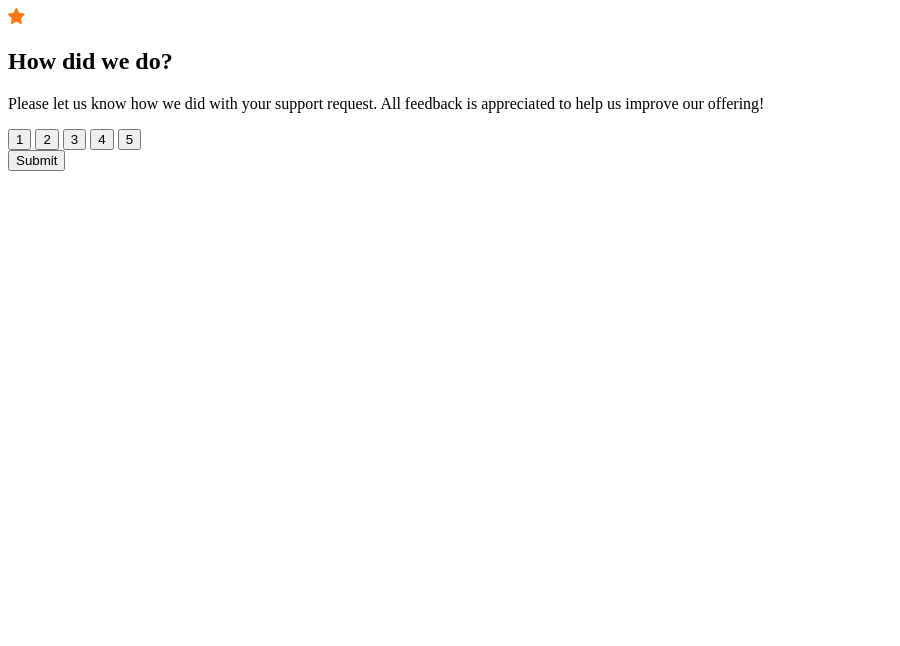
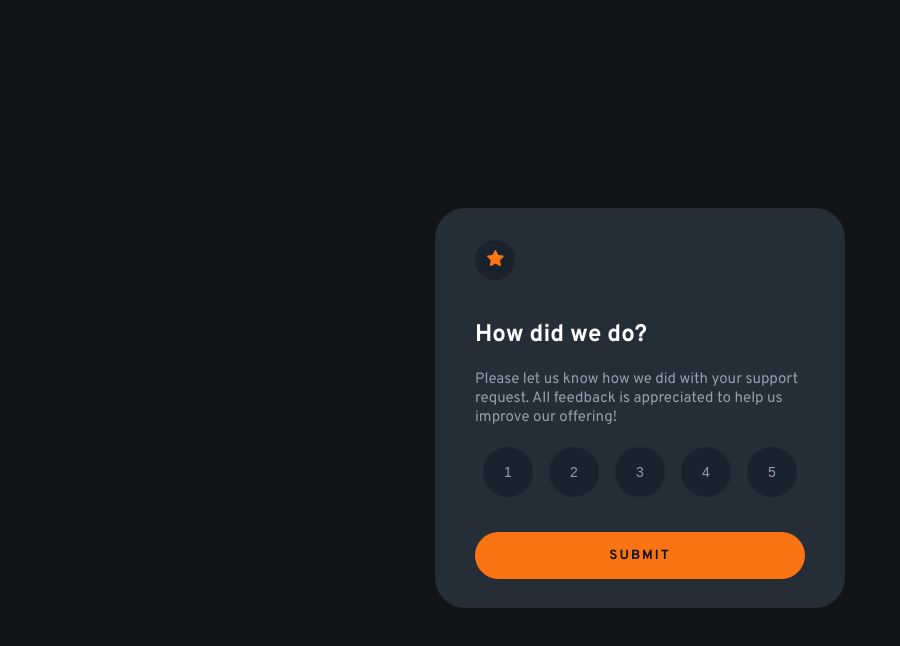
Before and after one commit to AhAh66/Interactive-rating-component1, a plain HTML site: page index.html in a window 1280 px wide. Shown: the whole page, without its empty margins (0-900 px from the left). Drawn offline with Linux system fonts and the light colour scheme; files whose address does not match are found by name.

Commit message:
Update index.html

```diff
--- a/index.html
+++ b/index.html
@@ -11,7 +11,151 @@
   <link rel="preconnect" href="https://fonts.gstatic.com" crossorigin>
   <link href="https://fonts.googleapis.com/css2?family=Inter:ital,opsz,wght@0,14..32,100..900;1,14..32,100..900&family=Overpass:ital,wght@0,100..900;1,100..900&family=Roboto:wght@500;700&display=swap" rel="stylesheet">
   <!-- Feel free to remove these styles or customise in your own stylesheet 👍 -->
-   <link rel="stylesheet" href="/interactive-rating-component1-main/style.css">
+<style>:root{
+    --Orange: hsl(25, 97%, 53%);
+    --White: hsl(0, 0%, 100%);
+    --Light-Grey: hsl(217, 12%, 63%);
+    --Dark-Blue: hsl(213, 19%,18%);
+    --Very-DarkBlue: hsl(216, 12%, 8%);
+}
+body{
+    background-color: var(--Very-DarkBlue);
+    color: var(--White);
+    display: flex;
+    justify-content: center; /* Horizontally centers */
+    align-items: center;    /* Vertically centers */
+    height: 100vh;
+    font-family: "Overpass", serif;
+}
+p{
+    color: var(--Light-Grey);
+font-size: 15px;
+font-weight: 400;
+}
+h2{
+    margin-top: 40px;
+}
+.card{
+    background-color: var(--Dark-Blue);
+    width: 330px;
+    height: 300px;
+    padding: 40px;
+    border-radius: 30px;
+padding-top: 60px;
+
+}
+.submit{
+    width: 100%;
+    border: none;
+    background-color: var(--Orange);
+    padding: 15px 24px;
+    border-radius: 34px;
+    text-align: center;
+    margin-top: 30px;
+    color: var(--Very-DarkBlue);
+    letter-spacing: 2px;
+    text-transform: uppercase;
+    cursor: pointer;
+  font-family: "Overpass", serif;
+  font-weight: 700;
+}
+.submit:hover{
+    background-color: var(--White);
+}
+.star{
+    width: 20px;
+   height: 20px;
+   padding: 10px;
+    border-radius: 50%;
+    background-color: hsl(213, 26%, 14%) ;
+    text-align: center;
+    margin-top: -28px;
+    color: var(--Light-Grey);
+
+}
+.number{
+    height: 60px;
+    display: grid;
+    grid-template-columns: repeat(5, 1fr); /* Create 5 equal columns */
+
+    justify-items: center; /* Center content horizontally */
+    align-items: center; /* Center content vertically */
+
+}
+.number .stars {
+    display: flex;              /* Use flexbox for alignment */
+    justify-content: center;    /* Center content horizontally */
+    align-items: center;        /* Center content vertically */
+    background-color: hsl(213, 26%, 14%);
+    width: 50px;                /* Adjust width for desired size */
+    height: 50px;               /* Adjust height for desired size */
+    border-radius: 50%;         /* Make it a perfect circle */
+    border: none;
+    color: var(--Light-Grey);
+    cursor: pointer;
+    font-size: 14px;            /* Adjust font size if needed */
+  }
+
+.number .stars:hover{
+    background-color: var(--Orange);
+}
+.number .stars:active{
+    background-color: var(--White);
+}
+.number .stars.clicked{
+    background-color: var(--White);
+}
+.thank svg{
+   margin-left: 70px;
+   margin-top: -20px;
+}
+.attribution{
+    background-color: rgba(62, 61, 61, 0.6);
+  color: var(--Orange);
+  padding: 10px 10px;
+  border-radius: 20px;
+  margin-top: 30px;
+  font-weight: bold;
+}
+.thank h2{
+   color: #fff;
+   margin-left: 100px;
+}
+.thank p{
+    color: var(--Light-Grey);
+   text-align: center;
+}
+
+@media (max-width: 375px) {
+    body {
+        padding: 20px;
+    }
+
+    .card {
+        width: 100%; /* Full width for smaller screens */
+        padding: 20px;
+        border-radius: 20px;
+    }
+
+    .number {
+        height: auto; /* Allow flexibility for mobile */
+    }
+
+    .number .stars {
+        width: 40px; /* Reduce size for smaller screens */
+        height: 40px;
+        font-size: 12px; /* Adjust font size */
+    }
+
+    .submit {
+        padding: 12px 20px; /* Adjust padding */
+        font-size: 14px;    /* Adjust text size */
+    }
+
+    .thank h2 {
+        margin-left: 100px;
+    }
+}</style>
 
 </head>
 <body>
```
